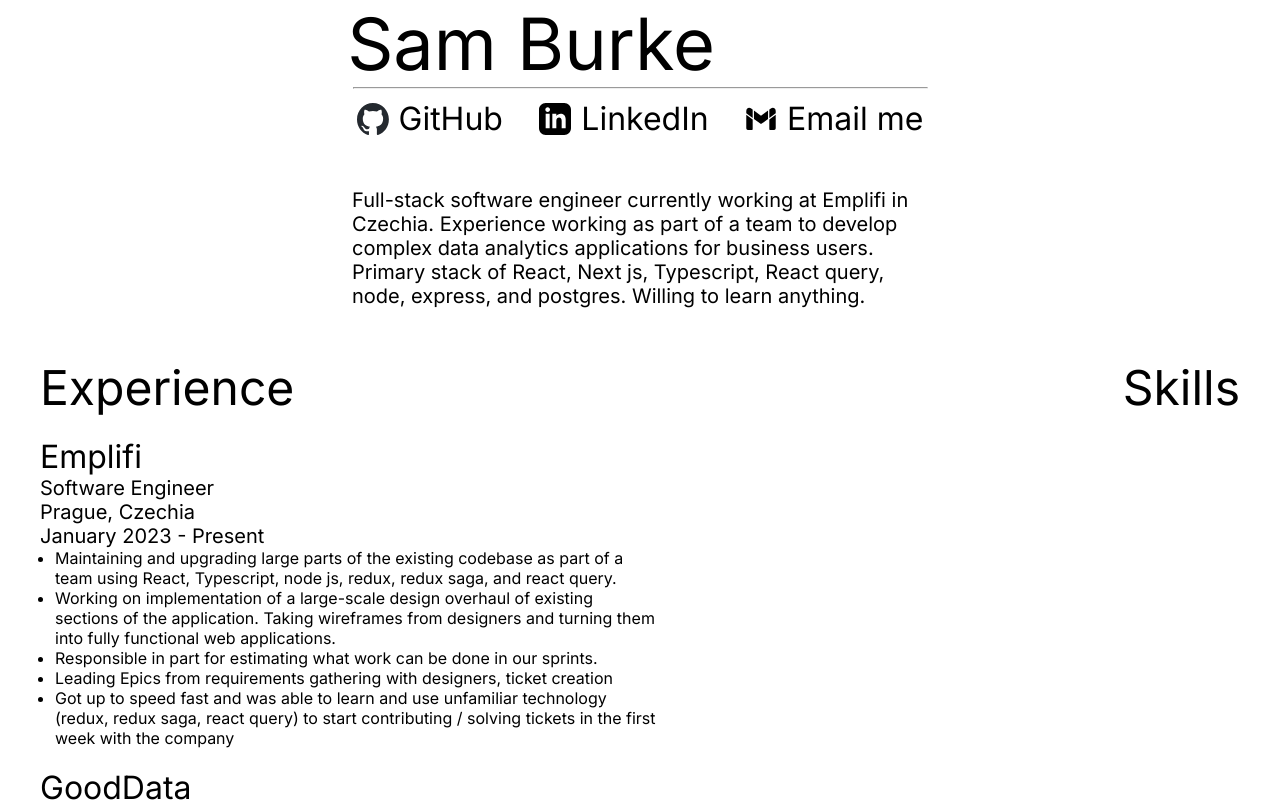
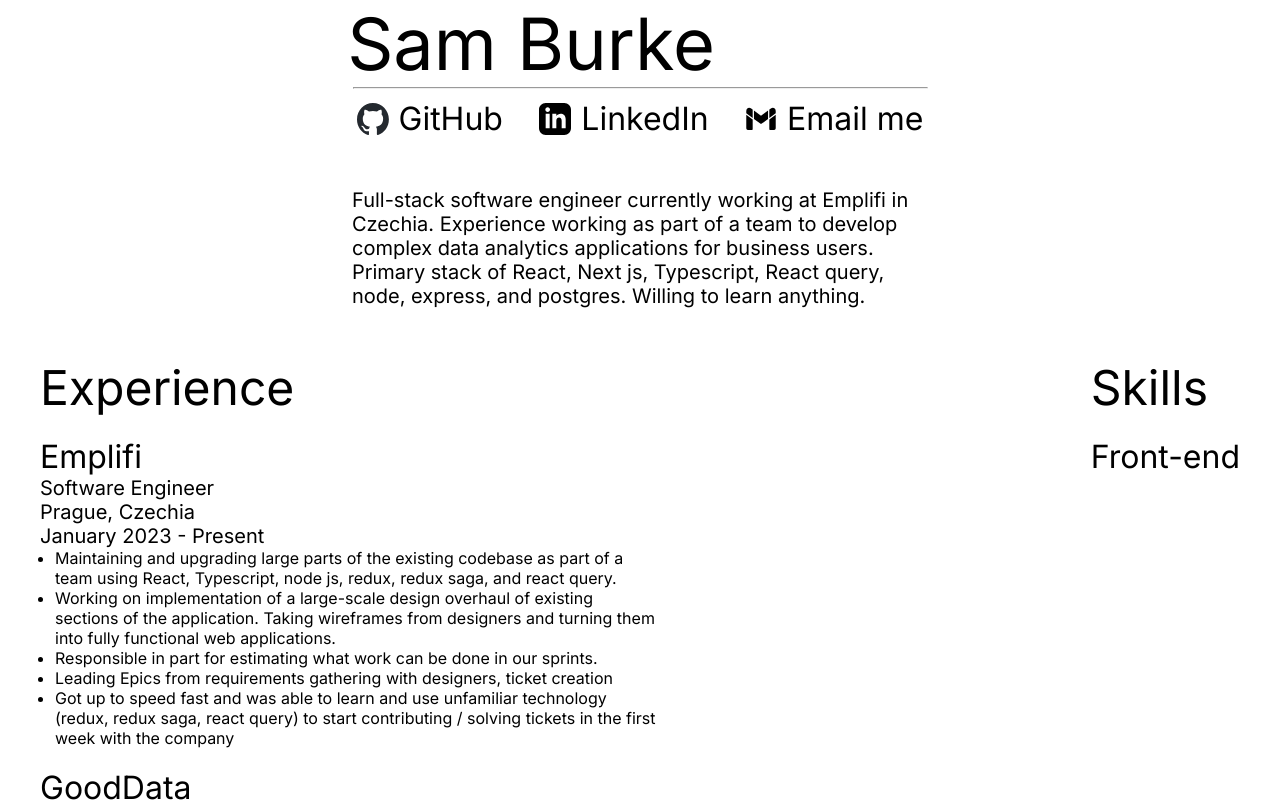
Before and after one commit to Burkes321/burkes-cv, a Next.js app: page / in a window 1280 px wide. Shown: the top 802 px of the page. Built offline with nearby package versions, Linux system fonts and the light colour scheme.

Commit message:
small commit to continue from

```diff
--- a/src/app/page.module.scss
+++ b/src/app/page.module.scss
@@ -34,5 +34,9 @@
       margin-left: 15px;
       width: 601px;
     }
+
+    .skillsSectionSubHeader {
+      margin-top: 20px;
+    }
   }
 }
--- a/src/app/page.tsx
+++ b/src/app/page.tsx
@@ -160,6 +160,10 @@ const Home = () => (
       </div>
       <div>
         <Text fontSize="48px">Skills</Text>
+
+        <Text className={css.skillsSectionSubHeader} fontSize="32px">
+          Front-end
+        </Text>
       </div>
     </div>
   </main>
```
